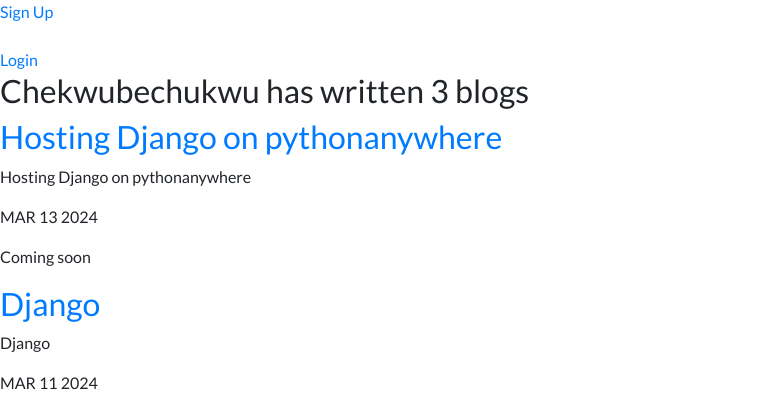
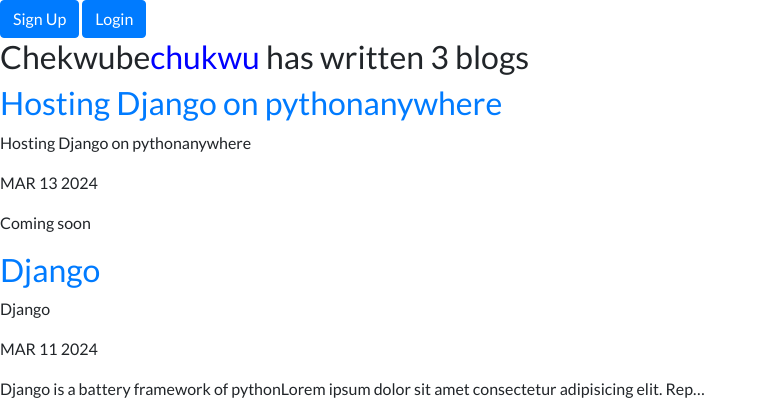
Before and after one commit to Xcheche/personal_portfolio, a Django app: page /blog/ in a window 1280 px wide. Shown: the part 56-470 px from the top of the page, without its empty margins (0-767 px from the left). Run offline with Django 5.2, Linux system fonts and the light colour scheme; data comes from the database, SQL or seed files in the repository; both versions use the stored data as it was after the commit; some libraries are stand-ins or nearby versions.

Commit message:
html-edited

```diff
--- a/blog/templates/blog/all_blogs.html
+++ b/blog/templates/blog/all_blogs.html
@@ -1,7 +1,7 @@
 {% extends 'portfolio/base.html' %}
 {% block content %}
 <!-- This section displays the number of blog posts and iterates over each blog -->
-<h2>Chekwubechukwu has written {{ blogs.count }} blog{{ blogs.count|pluralize }}</h2>
+<h2>Chekwube<span style="color: blue;">chukwu</span> has written {{ blogs.count }} blog{{ blogs.count|pluralize }}</h2>
 
 {% for blog in blogs %}
 
--- a/portfolio/templates/portfolio/base.html
+++ b/portfolio/templates/portfolio/base.html
@@ -60,11 +60,11 @@
 logged in as {{ user.username }}
 <form action="{% url 'logoutuser' %}" method="POST">
     {% csrf_token %}
-    <button type="submit">Logout</button>
+    <button type="submit" class="btn btn-outline-dark">Logout</button>
 </form>
 {% else %}
-<a href="{% url 'signupuser' %}">Sign Up</a><br><br>
-<a href="{% url 'loginuser' %}">Login</a>
+<a href="{% url 'signupuser' %}" class="btn btn-primary">Sign Up</a>
+<a href="{% url 'loginuser' %}" class="btn btn-primary">Login</a>
 {% endif %}
 
 <!--  -->
--- a/portfolio/templates/portfolio/home.html
+++ b/portfolio/templates/portfolio/home.html
@@ -20,7 +20,7 @@
 <!-- End portfolio image -->
 
 <!-- iterating/pulling projects from database -->
-<h1 class="bio" d-flex justify-content-center>I'm Chekwube Omenife, a self-taught software developer <br>proficient in the following stack: HTML, CSS, JavaScript, Bootstrap, Python, Dart, Flutter, PostgreSQL, WordPress, GitHub, Linux, Django, and Flask. <p>Continuous learner, boundary pusher, project explorer. Feel free to reach out.</p>
+<h1 class="bio" d-flex justify-content-center>I'm Chekwube<span style="color: blue;">chukwu</span> Omenife, a self-taught software developer <br>proficient in the following stack: HTML, CSS, JavaScript, Bootstrap, Python, Dart, Flutter, PostgreSQL, WordPress, GitHub, Linux, Django, and Flask. <p>Continuous learner, boundary pusher, project explorer. Feel free to reach out.</p>
 </h1>
 <hr>
 
```
Also changed, not shown: db.sqlite3.
